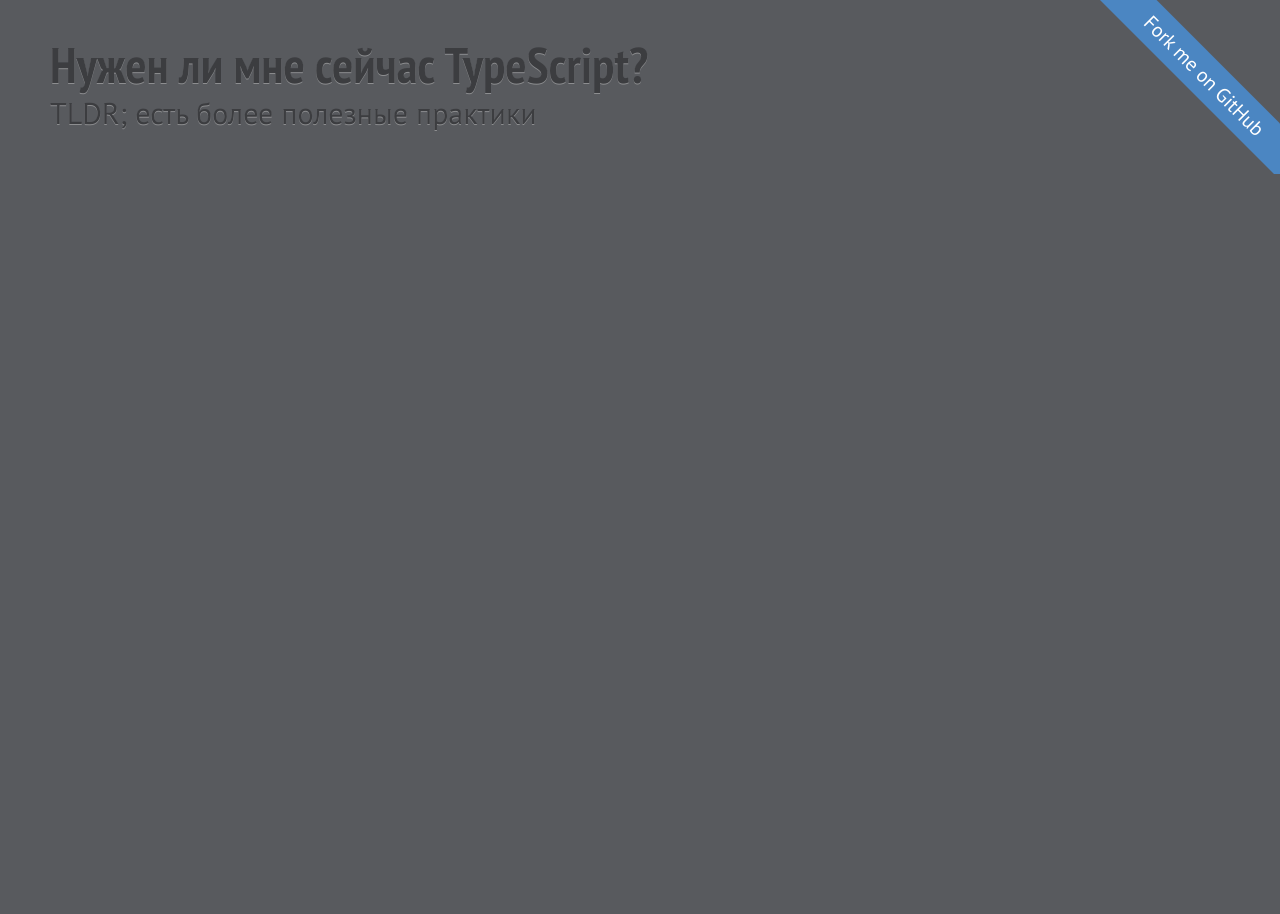
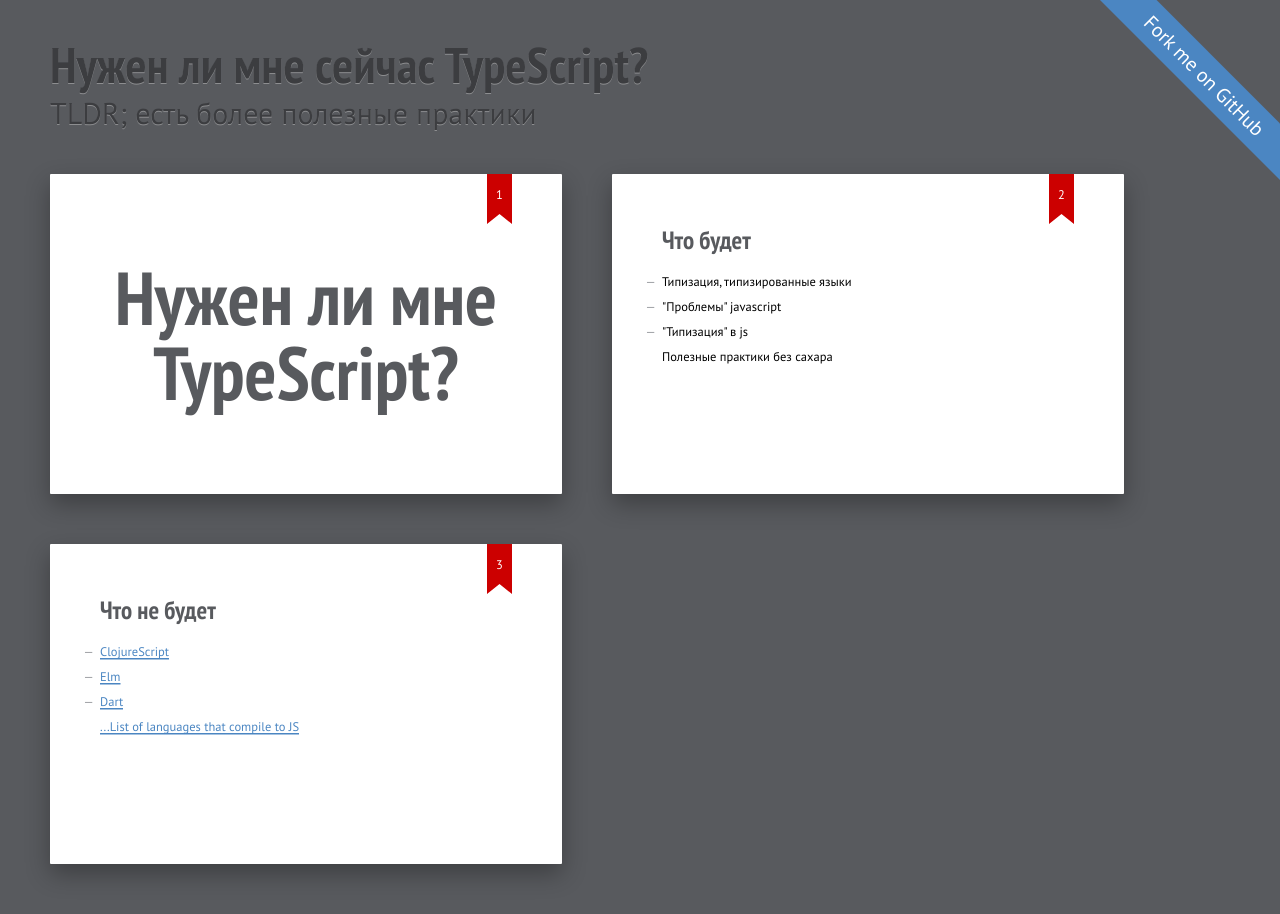
Before and after one commit to easy-deep-learning/types-sugar-in-javascript, a plain HTML site: page index.html in a window 1280 px wide. Before the commit the page ends 800 px from the top, so only its background shows below. Drawn offline with Linux system fonts and the light colour scheme.

Commit message:
Update 2017-03-18T18:32:16.560Z

```diff
--- a/index.html
+++ b/index.html
@@ -12,6 +12,43 @@
   <h1>Нужен ли мне сейчас TypeScript?</h1>
   <p>TLDR; есть более полезные практики</p>
 </header>
+
+<!-- First slide (begin) -->
+<section class="slide">
+  <h2 class="shout">Нужен ли мне <br> TypeScript?</h2>
+</section>
+<!-- First slide (end) -->
+
+<!-- TOC (begin) -->
+<section class="slide">
+
+  <h2>Что будет</h2>
+
+  <ul>
+    <li>Типизация, типизированные языки</li>
+    <li>"Проблемы" javascript</li>
+    <li>"Типизация" в js</li>
+    <ll>Полезные практики без сахара</ll>
+  </ul>
+
+</section>
+<!-- TOC (end) -->
+
+<!-- TOC-anti (begin) -->
+<section class="slide">
+
+  <h2>Что не будет</h2>
+
+  <ul>
+    <li><a href="https://clojure.org/about/clojurescript">ClojureScript</a></li>
+    <li><a href="http://elm-lang.org">Elm</a></li>
+    <li><a href="https://www.dartlang.org">Dart</a></li>
+    <ll><a href="https://github.com/jashkenas/coffeescript/wiki/list-of-languages-that-compile-to-js">...List of languages that compile to JS</a></ll>
+  </ul>
+
+</section>
+<!-- TOC-anti (end) -->
+
 <p class="badge">
   <a href="https://github.com/easy-deep-learning/types-sugar-in-javascript">Fork me on GitHub</a>
 </p>
```
